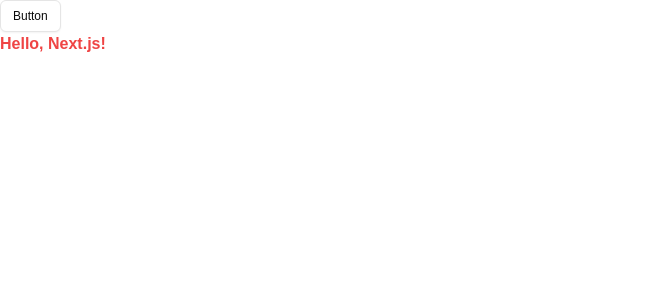
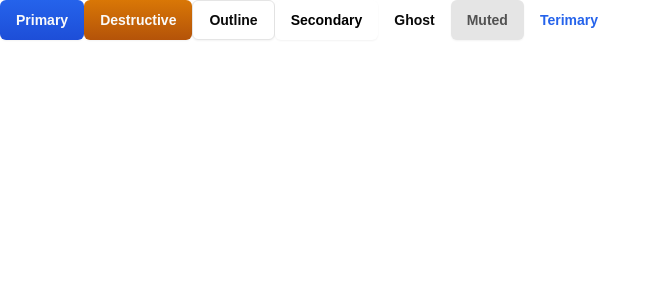
Before and after one commit to runtome/jira-clone, a Next.js app: page / in a window 1280 px wide. Shown: the top 300 px of the page, without its empty margins (0-661 px from the left). Built offline with nearby package versions, Linux system fonts and the light colour scheme.

Commit message:
Change  Button component sytle

```diff
--- a/src/app/page.tsx
+++ b/src/app/page.tsx
@@ -3,10 +3,29 @@
 export default function Home() {
   return (
     <div>
-      <Button variant="outline" size='sm'>Button</Button>
-      <p className="text-red-500 font-semibold">
-        Hello, Next.js!
-      </p>
+      <Button>
+        Primary
+      </Button>
+      <Button variant="destructive">
+        Destructive
+      </Button>
+      <Button variant="outline">
+        Outline
+      </Button>
+      <Button variant="secondary">
+        Secondary
+      </Button>
+      <Button variant="ghost">
+        Ghost
+      </Button>
+      <Button variant="muted">
+        Muted
+      </Button>
+      <Button variant="terimary">
+        Terimary
+      </Button>
+
+
     </div>
 
   )
--- a/src/components/ui/button.tsx
+++ b/src/components/ui/button.tsx
@@ -5,30 +5,32 @@
 import { cn } from "@/lib/utils"
 
 const buttonVariants = cva(
-  "inline-flex items-center justify-center whitespace-nowrap rounded-md text-sm font-medium transition-colors focus-visible:outline-none focus-visible:ring-1 focus-visible:ring-ring disabled:pointer-events-none disabled:opacity-50",
+  "inline-flex items-center justify-center whitespace-nowrap rounded-md text-sm font-semibold transition-colors focus-visible:outline-none focus-visible:ring-1 focus-visible:ring-ring disabled:pointer-events-none disabled:bg-neutral-100 disabled:to-neutral-100 disabled:text-neutral-100 disabled:text-neutral-300 border-neutral-200 shadow-sm hover:shadow-sm",
   {
     variants: {
       variant: {
-        default:
-          "bg-primary text-primary-foreground shadow hover:bg-primary/90",
+        primary:
+          "bg-gradient-to-b from-blue-600 to-blue-700 text-primary-foreground hover:bg-gradient-to-b hover:from-blue-700 hover:to-blue-600",
         destructive:
-          "bg-destructive text-destructive-foreground shadow-sm hover:bg-destructive/90",
+          "bg-gradient-to-b from-amber-600 to-amber-700 text-destructive-foreground hover:from-amber-700 hover:to-amber-700",
         outline:
           "border border-input bg-background shadow-sm hover:bg-accent hover:text-accent-foreground",
         secondary:
-          "bg-secondary text-secondary-foreground shadow-sm hover:bg-secondary/80",
-        ghost: "hover:bg-accent hover:text-accent-foreground",
-        link: "text-primary underline-offset-4 hover:underline",
+          "bg-white text-black hover:bg-neutral-100",
+        ghost: "border-transparent shadow-none hover:bg-accent hover:text-accent-foreground",
+        muted: "bg-neutral-200 text-neutral-600 hover:bg-neutral-200/80",
+        terimary: "bg-blue-100 text-blue-600 bg-transparent hover:bg-blue-200 shadow-none",
       },
       size: {
-        default: "h-9 px-4 py-2",
+        default: "h-10 px-4 py-2",
         sm: "h-8 rounded-md px-3 text-xs",
-        lg: "h-10 rounded-md px-8",
-        icon: "h-9 w-9",
+        xs: "h-7 rounded-md px-2 text-xs",
+        lg: "h-12 rounded-md px-8",
+        icon: "h-8 w-8",
       },
     },
     defaultVariants: {
-      variant: "default",
+      variant: "primary",
       size: "default",
     },
   }
```
